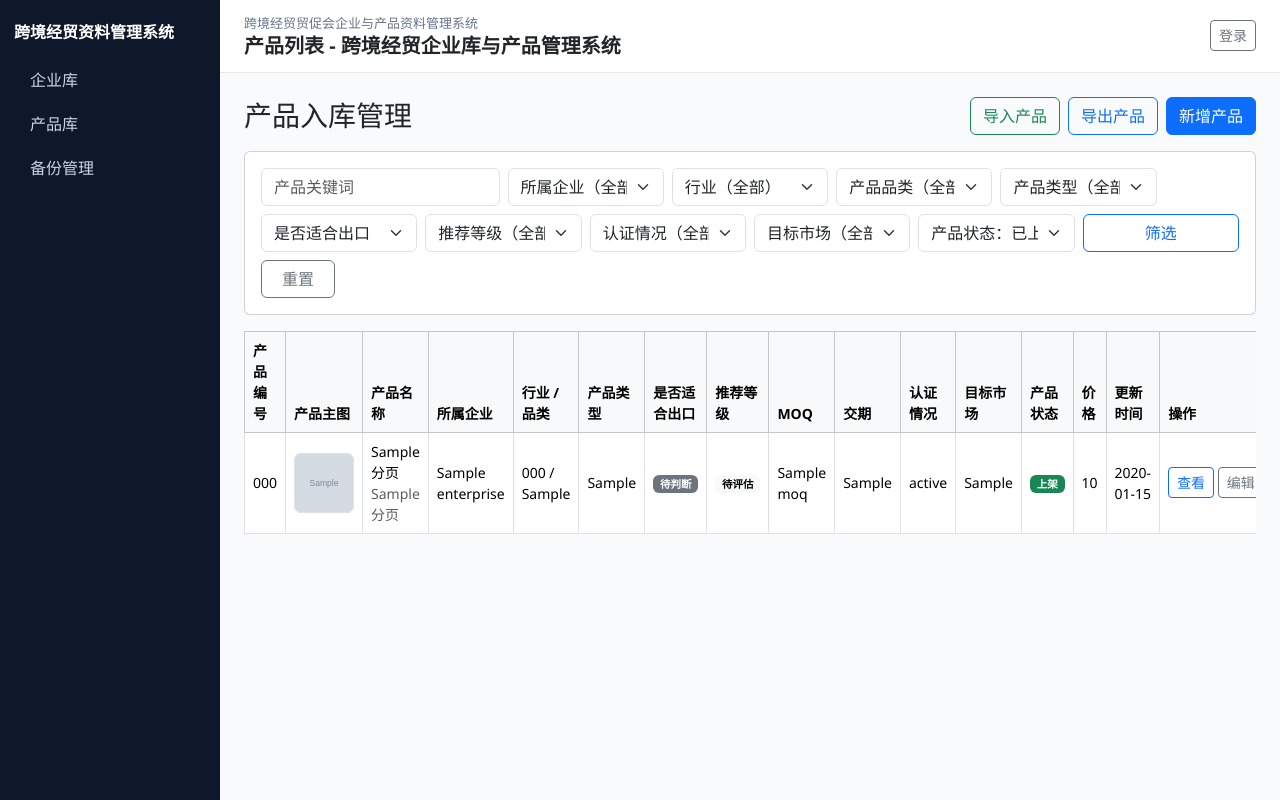
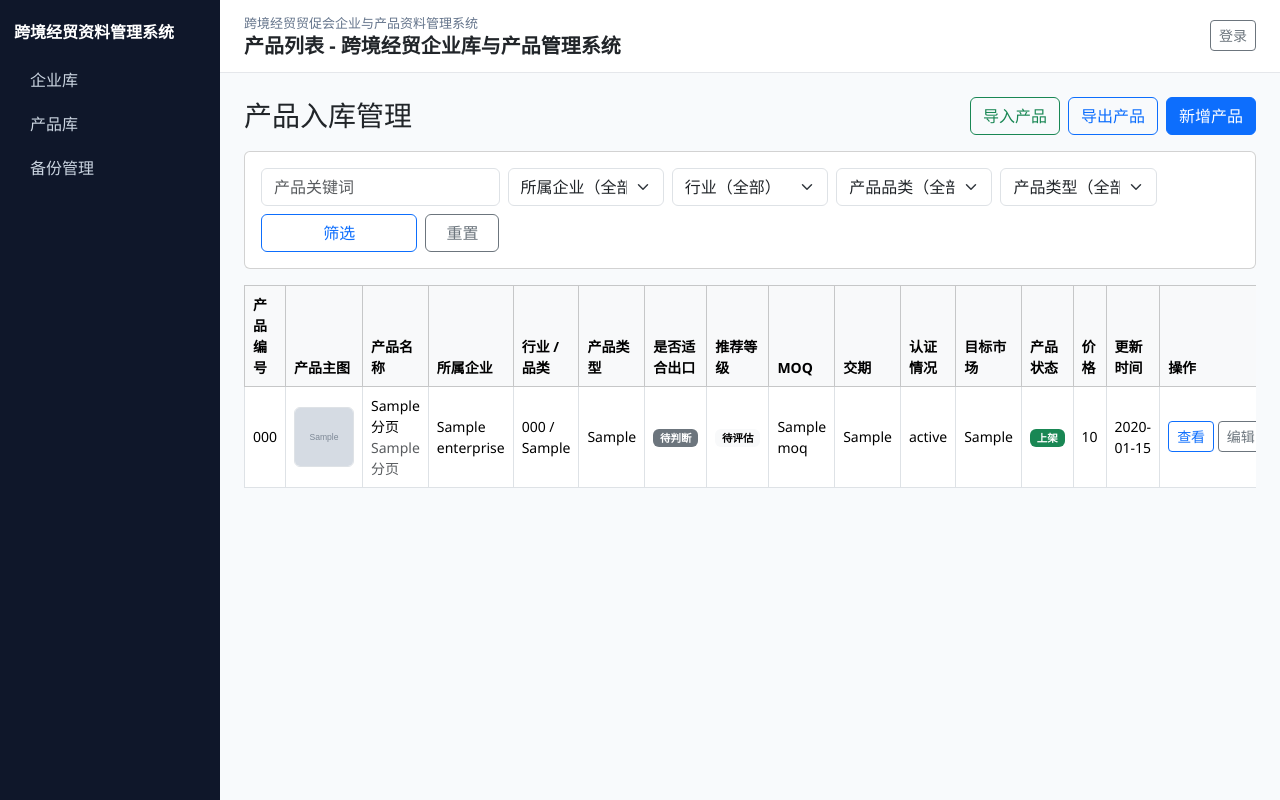
Before and after one commit to andi-zhx/trade_agent, a Python web app: template templates/products/list.html in a window 1280 px wide. Run offline with Jinja, Linux system fonts and the light colour scheme; the template is opened without the code that fills it: most values are stand-ins (such as "Sample title", 1, 10 or a date in 2020); grey boxes marked "Sample" are stand-in pictures.

Commit message:
优化产品库筛选维度，移除5个筛选项

```diff
--- a/templates/products/list.html
+++ b/templates/products/list.html
@@ -44,45 +44,6 @@
                     {% for option in product_type_options %}
                     <option value="{{ option }}" {% if filters.get('product_type') == option %}selected{% endif %}>{{ option }}</option>
                     {% endfor %}
-                </select>
-            </div>
-            <div class="col-md-2">
-                <select name="export_suitability" class="form-select">
-                    <option value="">是否适合出口（全部）</option>
-                    {% for option in export_suitability_options %}
-                    <option value="{{ option }}" {% if filters.get('export_suitability') == option %}selected{% endif %}>{{ option }}</option>
-                    {% endfor %}
-                </select>
-            </div>
-            <div class="col-md-2">
-                <select name="recommendation_level" class="form-select">
-                    <option value="">推荐等级（全部）</option>
-                    {% for option in recommendation_level_options %}
-                    <option value="{{ option }}" {% if filters.get('recommendation_level') == option %}selected{% endif %}>{{ option }}</option>
-                    {% endfor %}
-                </select>
-            </div>
-            <div class="col-md-2">
-                <select name="certification_status" class="form-select">
-                    <option value="">认证情况（全部）</option>
-                    {% for option in certification_status_options %}
-                    <option value="{{ option }}" {% if filters.get('certification_status') == option %}selected{% endif %}>{{ option }}</option>
-                    {% endfor %}
-                </select>
-            </div>
-            <div class="col-md-2">
-                <select name="target_market" class="form-select">
-                    <option value="">目标市场（全部）</option>
-                    {% for option in target_market_options %}
-                    <option value="{{ option }}" {% if filters.get('target_market') == option %}selected{% endif %}>{{ option }}</option>
-                    {% endfor %}
-                </select>
-            </div>
-            <div class="col-md-2">
-                <select name="status" class="form-select">
-                    <option value="active" {% if filters.get('status', 'active') == 'active' %}selected{% endif %}>产品状态：已上架</option>
-                    <option value="inactive" {% if filters.get('status') == 'inactive' %}selected{% endif %}>产品状态：已下架</option>
-                    <option value="" {% if filters.get('status') == '' %}selected{% endif %}>产品状态：全部</option>
                 </select>
             </div>
             <div class="col-md-2"><button class="btn btn-outline-primary w-100">筛选</button></div>
@@ -208,19 +169,19 @@
 <nav aria-label="产品分页" class="d-flex justify-content-center mt-3">
     <ul class="pagination mb-0">
         <li class="page-item {% if not 分页.has_prev %}disabled{% endif %}">
-            <a class="page-link" href="{{ url_for('product_list', page=分页.prev_num, keyword=filters.get('keyword',''), enterprise=filters.get('enterprise',''), industry=filters.get('industry',''), category=filters.get('category',''), product_type=filters.get('product_type',''), export_suitability=filters.get('export_suitability',''), recommendation_level=filters.get('recommendation_level',''), certification_status=filters.get('certification_status',''), target_market=filters.get('target_market',''), status=filters.get('status','active')) }}">上一页</a>
+            <a class="page-link" href="{{ url_for('product_list', page=分页.prev_num, keyword=filters.get('keyword',''), enterprise=filters.get('enterprise',''), industry=filters.get('industry',''), category=filters.get('category',''), product_type=filters.get('product_type','')) }}">上一页</a>
         </li>
         {% for pageno in 分页.iter_pages(left_edge=1, left_current=1, right_current=2, right_edge=1) %}
             {% if pageno %}
             <li class="page-item {% if pageno == 分页.page %}active{% endif %}">
-                <a class="page-link" href="{{ url_for('product_list', page=pageno, keyword=filters.get('keyword',''), enterprise=filters.get('enterprise',''), industry=filters.get('industry',''), category=filters.get('category',''), product_type=filters.get('product_type',''), export_suitability=filters.get('export_suitability',''), recommendation_level=filters.get('recommendation_level',''), certification_status=filters.get('certification_status',''), target_market=filters.get('target_market',''), status=filters.get('status','active')) }}">{{ pageno }}</a>
+                <a class="page-link" href="{{ url_for('product_list', page=pageno, keyword=filters.get('keyword',''), enterprise=filters.get('enterprise',''), industry=filters.get('industry',''), category=filters.get('category',''), product_type=filters.get('product_type','')) }}">{{ pageno }}</a>
             </li>
             {% else %}
             <li class="page-item disabled"><span class="page-link">…</span></li>
             {% endif %}
         {% endfor %}
         <li class="page-item {% if not 分页.has_next %}disabled{% endif %}">
-            <a class="page-link" href="{{ url_for('product_list', page=分页.next_num, keyword=filters.get('keyword',''), enterprise=filters.get('enterprise',''), industry=filters.get('industry',''), category=filters.get('category',''), product_type=filters.get('product_type',''), export_suitability=filters.get('export_suitability',''), recommendation_level=filters.get('recommendation_level',''), certification_status=filters.get('certification_status',''), target_market=filters.get('target_market',''), status=filters.get('status','active')) }}">下一页</a>
+            <a class="page-link" href="{{ url_for('product_list', page=分页.next_num, keyword=filters.get('keyword',''), enterprise=filters.get('enterprise',''), industry=filters.get('industry',''), category=filters.get('category',''), product_type=filters.get('product_type','')) }}">下一页</a>
         </li>
     </ul>
 </nav>
```
